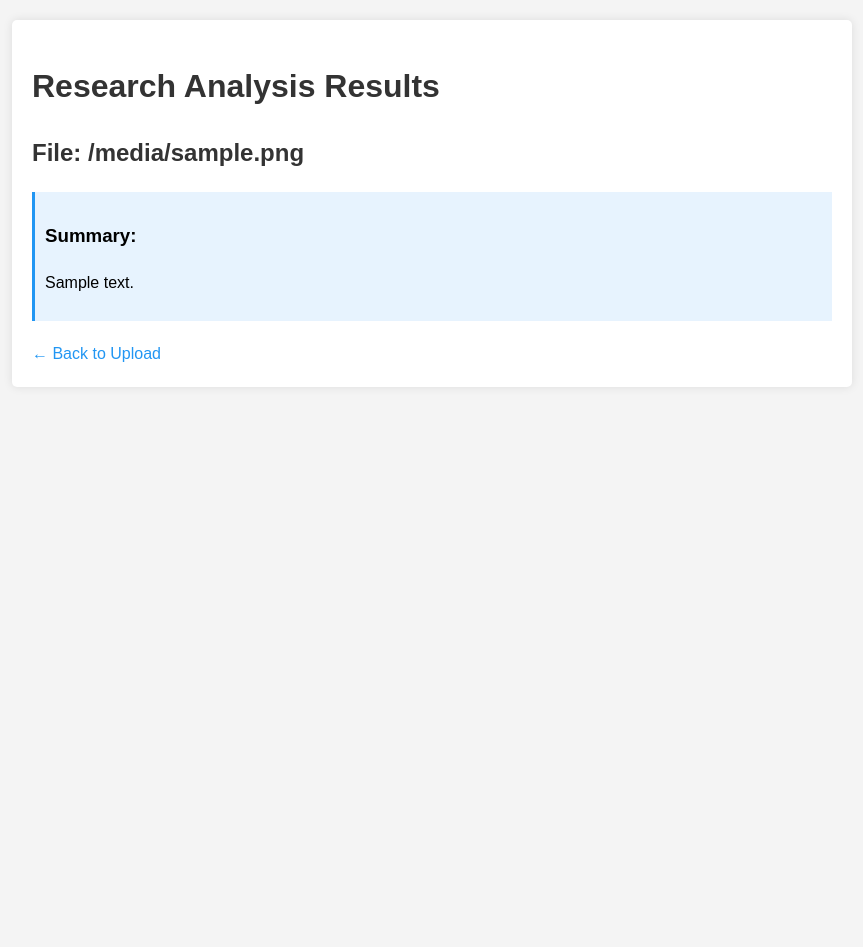
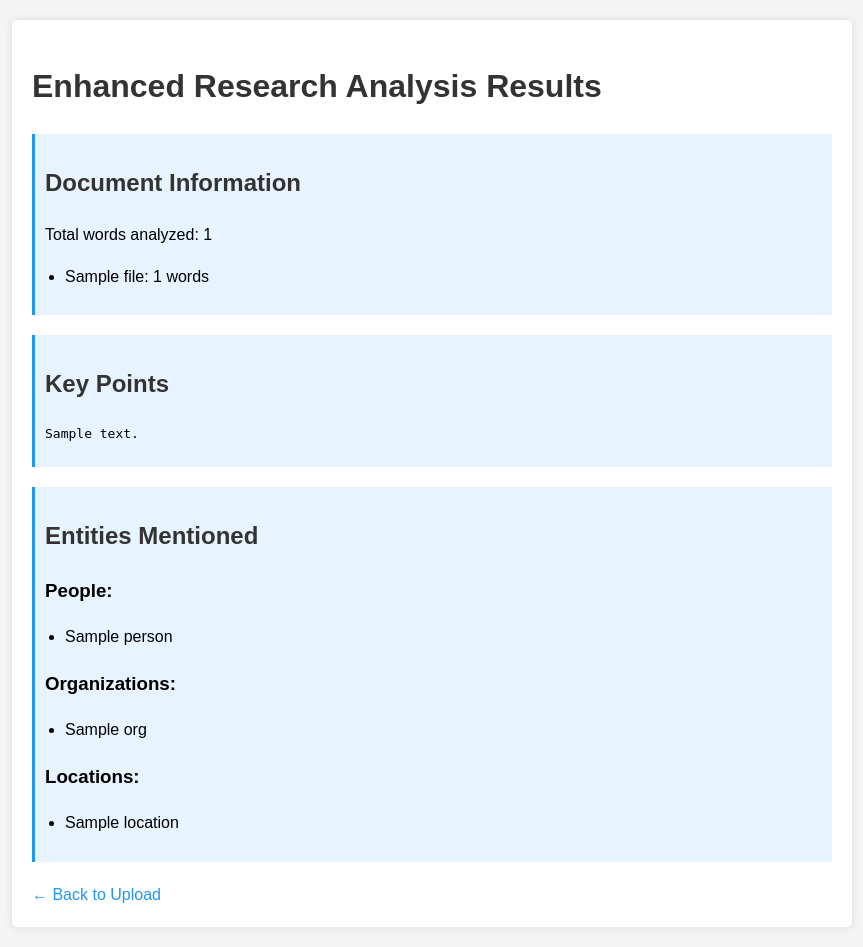
Before and after one commit to Sharadgup/Research_Analysis_System, a Flask app: template templates/result.html in a window 1280 px wide. Shown: the whole page, without its empty margins (208-1071 px from the left). Before the commit the page ends 362 px from the top, so only its background shows below. Run offline with Flask 3, Linux system fonts and the light colour scheme; the template is opened without the code that fills it: most values are stand-ins (such as "Sample title", 1, 10 or a date in 2020).

Commit message:
message inital

```diff
--- a/app.py
+++ b/app.py
@@ -6,17 +6,35 @@ import nltk
 from nltk.corpus import stopwords
 from nltk.tokenize import sent_tokenize, word_tokenize
 from nltk.probability import FreqDist
+import string
+import docx
+import textract
 
 # Download necessary NLTK data
 nltk.download('punkt')
 nltk.download('stopwords')
+nltk.download('averaged_perceptron_tagger')
+nltk.download('maxent_ne_chunker')
+nltk.download('words')
 
 app = Flask(__name__)
 app.config['UPLOAD_FOLDER'] = 'uploads/'
-app.config['ALLOWED_EXTENSIONS'] = {'pdf'}
+app.config['ALLOWED_EXTENSIONS'] = {'pdf', 'docx', 'txt'}
 
 def allowed_file(filename):
     return '.' in filename and filename.rsplit('.', 1)[1].lower() in app.config['ALLOWED_EXTENSIONS']
+
+def extract_text(file_path):
+    _, ext = os.path.splitext(file_path)
+    if ext == '.pdf':
+        return extract_text_from_pdf(file_path)
+    elif ext == '.docx':
+        return extract_text_from_docx(file_path)
+    elif ext == '.txt':
+        with open(file_path, 'r', encoding='utf-8') as file:
+            return file.read()
+    else:
+        return textract.process(file_path).decode('utf-8')
 
 def extract_text_from_pdf(file_path):
     with open(file_path, 'rb') as file:
@@ -26,17 +44,26 @@ def extract_text_from_pdf(file_path):
             text += page.extract_text()
     return text
 
-def generate_summary(text, num_sentences=5):
+def extract_text_from_docx(file_path):
+    doc = docx.Document(file_path)
+    return " ".join([para.text for para in doc.paragraphs])
+
+def simplify_text(text):
+    text = text.translate(str.maketrans('', '', string.punctuation)).lower()
+    stop_words = set(stopwords.words('english'))
+    words = [word for word in text.split() if word not in stop_words]
+    return ' '.join(words)
+
+def generate_summary(text, num_sentences=3):
+    simplified_text = simplify_text(text)
     sentences = sent_tokenize(text)
-    words = word_tokenize(text.lower())
-    stop_words = set(stopwords.words('english'))
-    words = [word for word in words if word.isalnum() and word not in stop_words]
+    words = word_tokenize(simplified_text)
 
     freq_dist = FreqDist(words)
     sentence_scores = {}
 
     for sentence in sentences:
-        for word in word_tokenize(sentence.lower()):
+        for word in word_tokenize(simplify_text(sentence)):
             if word in freq_dist:
                 if sentence not in sentence_scores:
                     sentence_scores[sentence] = freq_dist[word]
@@ -44,33 +71,85 @@ def generate_summary(text, num_sentences=5):
                     sentence_scores[sentence] += freq_dist[word]
 
     summary_sentences = sorted(sentence_scores, key=sentence_scores.get, reverse=True)[:num_sentences]
-    summary = ' '.join(summary_sentences)
-    return summary
+
+    simple_summary = "Key points:\n\n"
+    for i, sentence in enumerate(summary_sentences, 1):
+        simple_summary += f"{i}. {' '.join(sentence.split()[:15])}...\n"
+
+    return simple_summary
+
+def extract_entities(text):
+    words = word_tokenize(text)
+    tagged = nltk.pos_tag(words)
+    entities = nltk.chunk.ne_chunk(tagged)
+
+    person_names = []
+    organizations = []
+    locations = []
+
+    for entity in entities:
+        if isinstance(entity, nltk.Tree):
+            if entity.label() == 'PERSON':
+                person_names.append(' '.join([leaf[0] for leaf in entity.leaves()]))
+            elif entity.label() == 'ORGANIZATION':
+                organizations.append(' '.join([leaf[0] for leaf in entity.leaves()]))
+            elif entity.label() == 'GPE':  # GeoPolitical Entity
+                locations.append(' '.join([leaf[0] for leaf in entity.leaves()]))
+
+    return {
+        'people': list(set(person_names))[:5],
+        'organizations': list(set(organizations))[:5],
+        'locations': list(set(locations))[:5]
+    }
+
+def count_words(text):
+    words = word_tokenize(text)
+    return len(words)
 
 @app.route('/', methods=['GET', 'POST'])
 def upload_file():
     if request.method == 'POST':
-        if 'file' not in request.files:
+        if 'files[]' not in request.files:
             return redirect(request.url)
-        file = request.files['file']
-        if file.filename == '':
+        files = request.files.getlist('files[]')
+        if not files or files[0].filename == '':
             return redirect(request.url)
-        if file and allowed_file(file.filename):
-            filename = secure_filename(file.filename)
-            file_path = os.path.join(app.config['UPLOAD_FOLDER'], filename)
-            file.save(file_path)
-            return redirect(url_for('analyze_file', filename=filename))
+        if all(file and allowed_file(file.filename) for file in files):
+            filenames = []
+            for file in files:
+                filename = secure_filename(file.filename)
+                file_path = os.path.join(app.config['UPLOAD_FOLDER'], filename)
+                file.save(file_path)
+                filenames.append(filename)
+            return redirect(url_for('analyze_files', filenames=','.join(filenames)))
     return render_template('upload.html')
 
-@app.route('/analyze/<filename>')
-def analyze_file(filename):
-    file_path = os.path.join(app.config['UPLOAD_FOLDER'], filename)
-    text = extract_text_from_pdf(file_path)
-    summary = generate_summary(text)
-    return render_template('result.html', summary=summary, filename=filename)
+@app.route('/analyze/<filenames>')
+def analyze_files(filenames):
+    file_list = filenames.split(',')
+    all_text = ""
+    total_words = 0
+    file_info = []
+
+    for filename in file_list:
+        file_path = os.path.join(app.config['UPLOAD_FOLDER'], filename)
+        text = extract_text(file_path)
+        all_text += text
+        word_count = count_words(text)
+        total_words += word_count
+        file_info.append({'name': filename, 'word_count': word_count})
+
+    summary = generate_summary(all_text)
+    entities = extract_entities(all_text)
+
+    return render_template('result.html',
+                           summary=summary,
+                           entities=entities,
+                           file_info=file_info,
+                           total_words=total_words)
 
 if __name__ == '__main__':
     os.makedirs(app.config['UPLOAD_FOLDER'], exist_ok=True)
     app.run(debug=True)
 
-print("Research Analysis System is ready to run!")
+print("Enhanced Research Analysis System is ready to run!")
--- a/requirements.txt
+++ b/requirements.txt
@@ -2,3 +2,7 @@ Flask==2.3.2
 PyPDF2==3.0.1
 nltk==3.8.1
 Werkzeug==2.3.6
+python-docx
+textract== 1.6.4
+docx
+textract
--- a/templates/result.html
+++ b/templates/result.html
@@ -3,7 +3,7 @@
 <head>
     <meta charset="UTF-8">
     <meta name="viewport" content="width=device-width, initial-scale=1.0">
-    <title>Research Analysis System - Results</title>
+    <title>Enhanced Research Analysis System - Results</title>
     <style>
         body {
             font-family: Arial, sans-serif;
@@ -23,7 +23,7 @@
         h1, h2 {
             color: #333;
         }
-        .summary {
+        .section {
             background-color: #e7f3fe;
             border-left: 3px solid #2196F3;
             padding: 10px;
@@ -38,16 +38,52 @@
         .back-link:hover {
             text-decoration: underline;
         }
+        ul {
+            padding-left: 20px;
+        }
     </style>
 </head>
 <body>
     <div class="container">
-        <h1>Research Analysis Results</h1>
-        <h2>File: {{ filename }}</h2>
-        <div class="summary">
-            <h3>Summary:</h3>
-            <p>{{ summary }}</p>
+        <h1>Enhanced Research Analysis Results</h1>
+
+        <div class="section">
+            <h2>Document Information</h2>
+            <p>Total words analyzed: {{ total_words }}</p>
+            <ul>
+            {% for file in file_info %}
+                <li>{{ file.name }}: {{ file.word_count }} words</li>
+            {% endfor %}
+            </ul>
         </div>
+
+        <div class="section">
+            <h2>Key Points</h2>
+            <pre>{{ summary }}</pre>
+        </div>
+
+        <div class="section">
+            <h2>Entities Mentioned</h2>
+            <h3>People:</h3>
+            <ul>
+            {% for person in entities.people %}
+                <li>{{ person }}</li>
+            {% endfor %}
+            </ul>
+            <h3>Organizations:</h3>
+            <ul>
+            {% for org in entities.organizations %}
+                <li>{{ org }}</li>
+            {% endfor %}
+            </ul>
+            <h3>Locations:</h3>
+            <ul>
+            {% for location in entities.locations %}
+                <li>{{ location }}</li>
+            {% endfor %}
+            </ul>
+        </div>
+
         <a href="/" class="back-link">← Back to Upload</a>
     </div>
 </body>
```
Also changed, not shown: templates/upload.html (+4 -4 lines), 3 other files.
